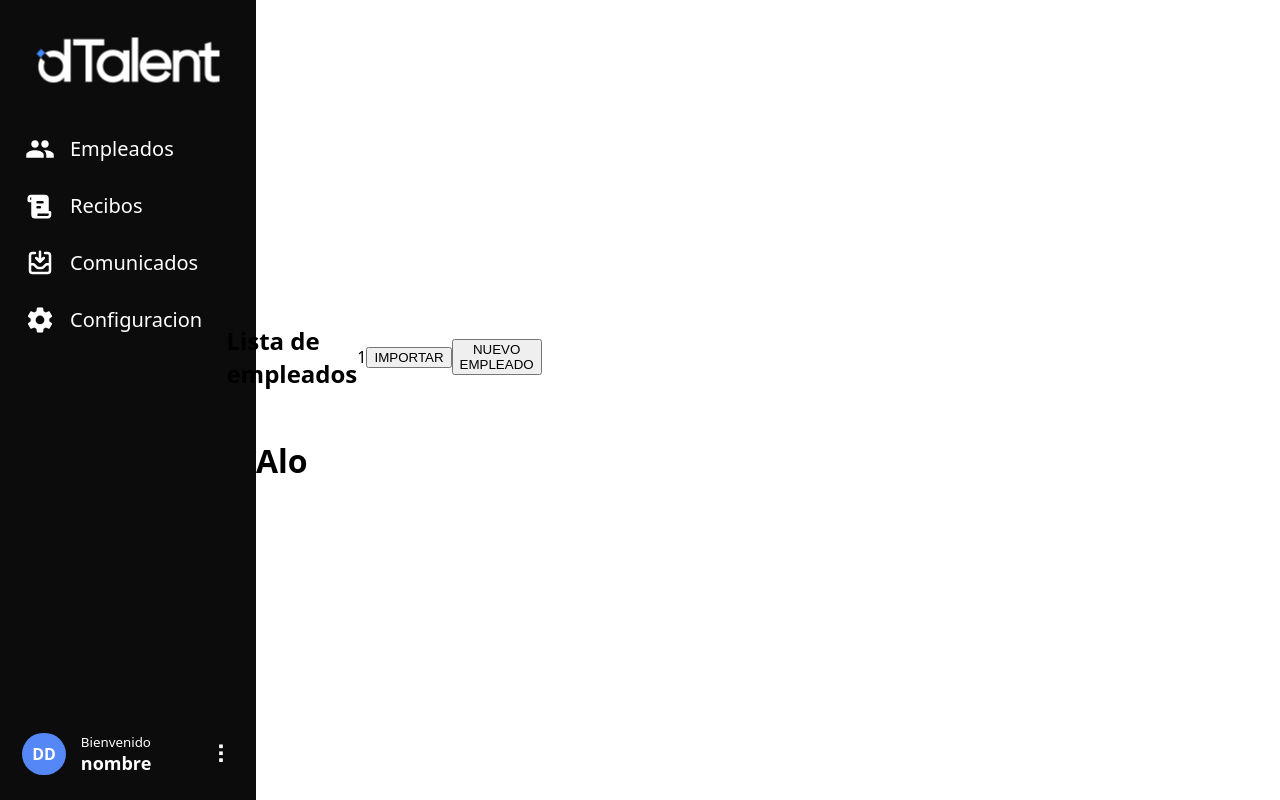
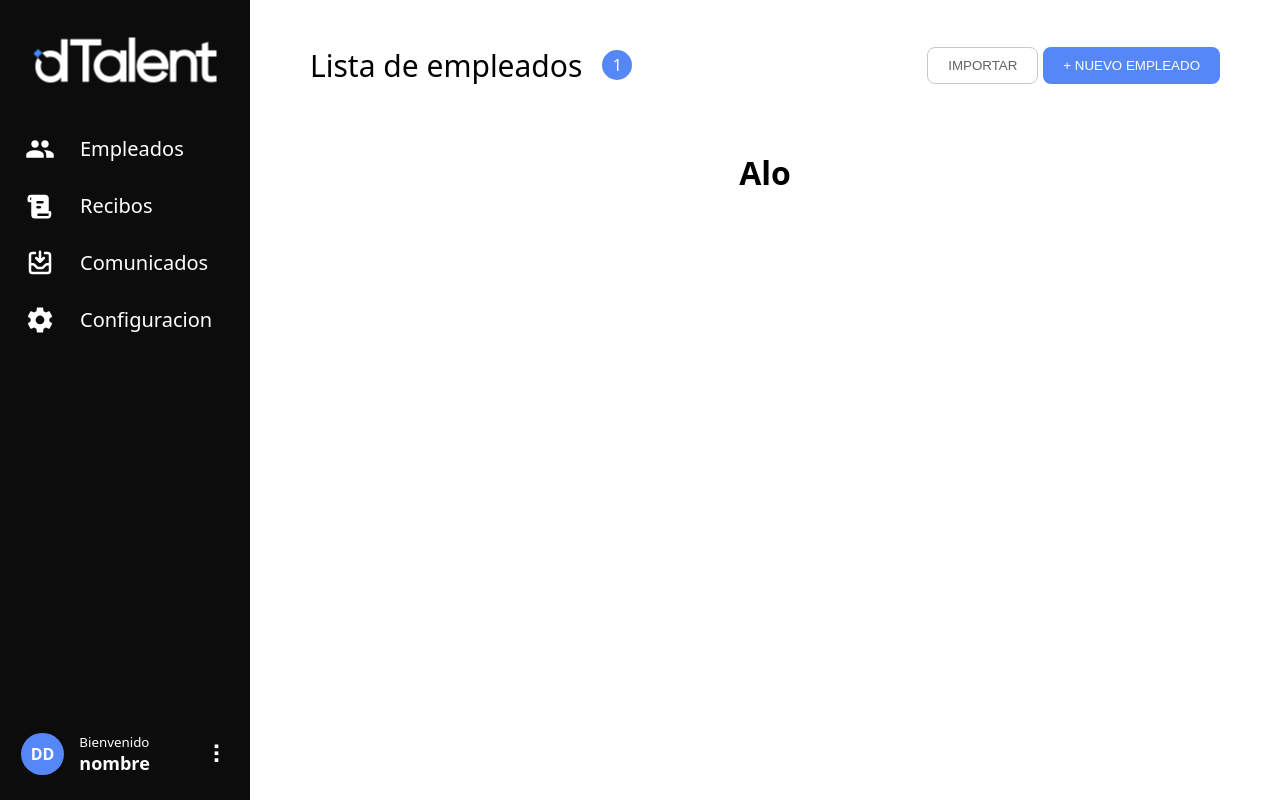
Before and after one commit to SalinasRodrigo/dlab_challenge, a React (Vite) app in the folder client/: page / in a window 1280 px wide. Built offline with nearby package versions, Linux system fonts and the light colour scheme.

Commit message:
se termino el diseño del header

```diff
--- a/client/src/App.css
+++ b/client/src/App.css
@@ -3,3 +3,11 @@ main{
   justify-content: start;
   align-items: center;
 }
+
+.body {
+  display: flex;
+  flex-direction: column;
+  align-items: center;
+  justify-content: start;
+  height: 100dvh;
+}
--- a/client/src/App.jsx
+++ b/client/src/App.jsx
@@ -27,7 +27,7 @@ function App() {
   return (
     <main>
       <MyNav/>
-      <div>
+      <div className='body'>
         <MyHeader/>
         <RouterProvider router={router}/>
       </div>
--- /dev/null
+++ b/client/src/MyHeader.css
@@ -0,0 +1,67 @@
+.myheader{
+  background-color: #ffffff;
+  width: calc(100dvw - 250px);
+  display: flex;
+  align-items: center;
+  justify-content: space-between;
+  height: 130px;
+}
+
+.title{
+  display: flex;
+  gap: 20px;
+  align-items: center;
+  justify-content: center ;
+  padding-left: 60px;
+  height: 100%;
+
+  h2{
+    font-size: 30px;
+    font-weight: 500;
+    margin: 0;
+  }
+
+  div{
+    display: flex;
+    align-items: center;
+    justify-content: center;
+    background-color: #5687f6;
+    color: #ffffff;
+    border-radius: 5rem;
+    height: 30px;
+    width: 30px;
+  }
+}
+
+.btns{
+  padding-right: 60px;
+  display: flex;
+  gap: 5px;
+}
+
+.importar{
+  background-color: #ffffff;
+  border: 1px solid #c8c8c8;
+  border-radius: 0.5rem;
+  color: #626262;
+  padding: 10px 20px;
+}
+
+.importar:hover{
+  background-color: #c8c8c8;
+  color: #ffffff;
+}
+
+.nuevo{
+  background-color: #5687f6;
+  color: #ffffff;
+  border: none;
+  border-radius: 0.5rem;
+  padding: 10px 20px;
+}
+
+.nuevo:hover{
+  background-color: #ffffff;
+  color: #5687f6;
+  box-shadow: 0 0 0 1px #5687f6;
+}
--- a/client/src/MyHeader.jsx
+++ b/client/src/MyHeader.jsx
@@ -1,12 +1,18 @@
-
+import './MyHeader.css'
 
 export const MyHeader = () => {
   return(
-    <header>
-      <h2>Lista de empleados</h2>
-      <div>1</div>
-      <button>IMPORTAR</button>
-      <button>NUEVO EMPLEADO</button>
+    <header className='myheader'>
+      <div className='title'>
+        <h2>Lista de empleados</h2>
+        <div>
+          <span>1</span>
+        </div>
+      </div>
+      <div className='btns'>
+        <button className='importar'>IMPORTAR</button>
+        <button className='nuevo'>+ NUEVO EMPLEADO</button>
+      </div>
     </header>
   )
 }
--- a/client/src/MyNav.css
+++ b/client/src/MyNav.css
@@ -3,7 +3,7 @@
   color: #ffffff;
   margin: 0;
   height: 100dvh;
-  width: 20dvw;
+  width: 250px;
   display: flex;
   flex-direction: column;
   justify-content: space-between;
@@ -22,7 +22,7 @@ header{
   align-items: center;
   justify-content: center;
   padding: 0;
-  width: 20dvw;
+  width: 250px;
   height: 15dvh;
 }
 
@@ -65,7 +65,7 @@ li{
 
 li a {
   display: flex;
-  gap: 20px;
+  gap: 30px;
   align-items: center;
   justify-content: start;
   font-size: 20px;
@@ -87,7 +87,7 @@ footer{
   align-items: center;
   justify-content: space-around;
   padding-bottom: 25px;
-  width: 20dvw;
+  width: 250px;
 }
 
 .profile{
--- /dev/null
+++ b/package.json
@@ -0,0 +1,5 @@
+{
+  "dependencies": {
+    "react-router-dom": "^6.27.0"
+  }
+}
```
Also changed, not shown: 1 other file (tests, documents, lock files or other folders).
